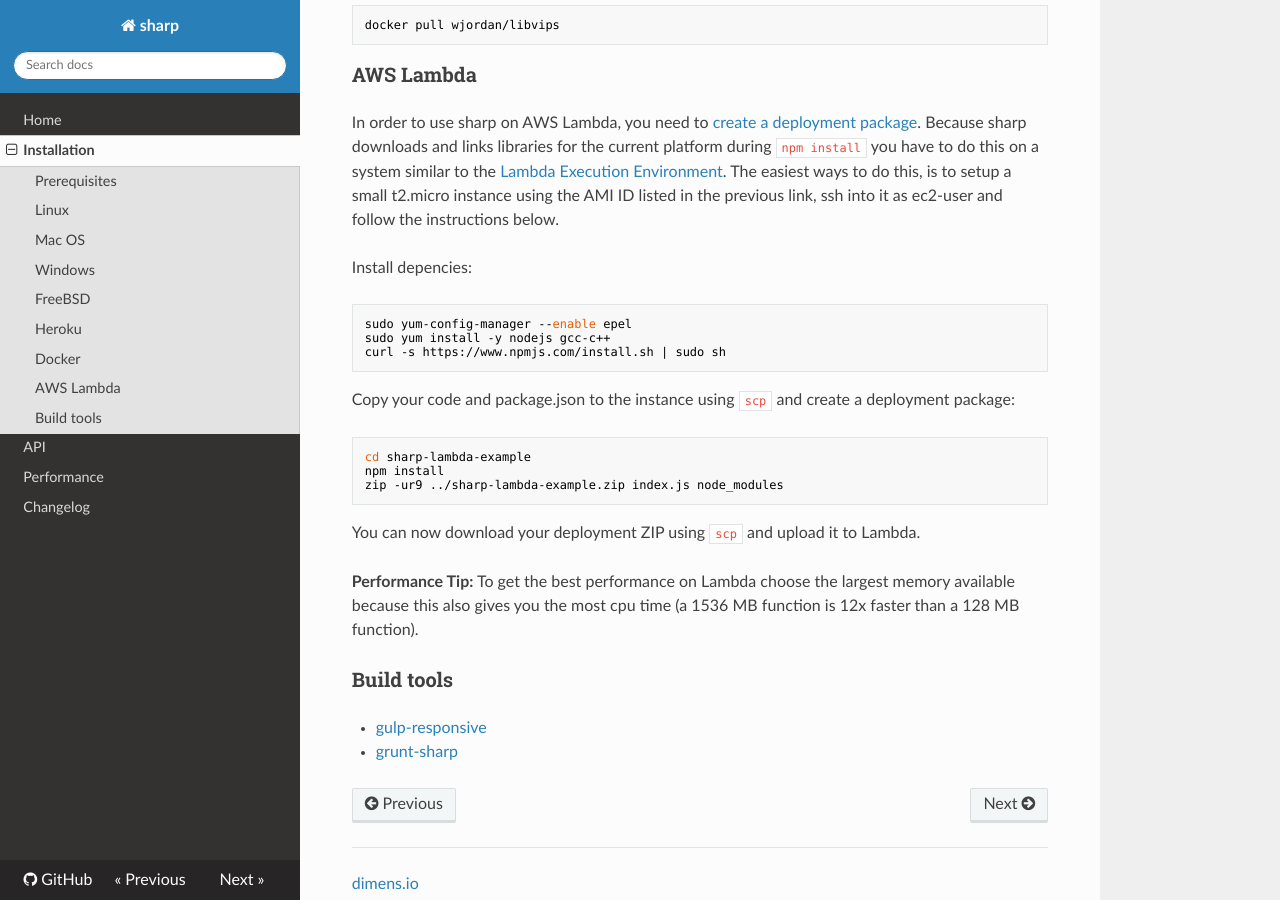
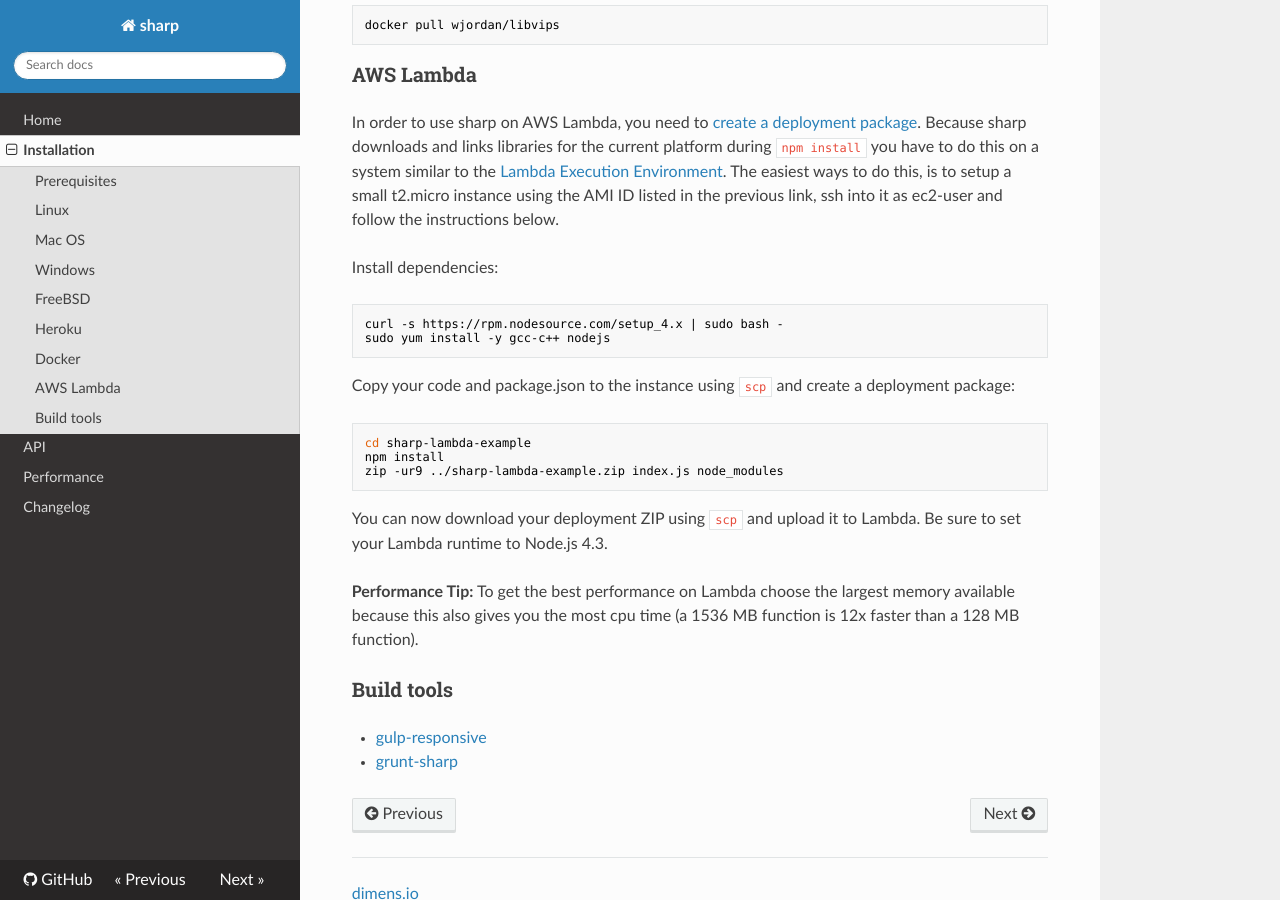
Before and after one commit to webgurucan/node-image-handler, an MkDocs documentation site: the page built from docs/install.md, in a window 1280 px wide and 900 px high, scrolled down 2492 px. Built offline with MkDocs 1.6.1, drawn with Linux system fonts in a browser that asks for light colours; nearby versions of some CDN libraries; old or Windows-style settings are respelled for this version of MkDocs.

Commit message:
Update Lambda instructions for Node.js 4.3 (#419)
Amazon introduced Node.js 4.3 support for Lambda, which is now the
recommended runtime instead of the old Node.js 0.10. This commit revises
the Lambda docs to build Node.js 4.3 compatible binaries using the
latest stable Node.js 4.x packages from Nodesource.

````diff
--- a/docs/install.md
+++ b/docs/install.md
@@ -134,12 +134,11 @@ do this on a system similar to the [Lambda Execution Environment](http://docs.aw
 small t2.micro instance using the AMI ID listed in the previous link, ssh into it as ec2-user
 and follow the instructions below.
 
-Install depencies:
+Install dependencies:
 
 ```sh
-sudo yum-config-manager --enable epel
-sudo yum install -y nodejs gcc-c++
-curl -s https://www.npmjs.com/install.sh | sudo sh
+curl -s https://rpm.nodesource.com/setup_4.x | sudo bash -
+sudo yum install -y gcc-c++ nodejs
 ```
 
 Copy your code and package.json to the instance using `scp` and create a deployment package:
@@ -150,7 +149,7 @@ npm install
 zip -ur9 ../sharp-lambda-example.zip index.js node_modules
 ```
 
-You can now download your deployment ZIP using `scp` and upload it to Lambda.
+You can now download your deployment ZIP using `scp` and upload it to Lambda. Be sure to set your Lambda runtime to Node.js 4.3.
 
 **Performance Tip:** To get the best performance on Lambda choose the largest memory available because this also gives you the most cpu time (a 1536 MB function is 12x faster than a 128 MB function).
 
````
